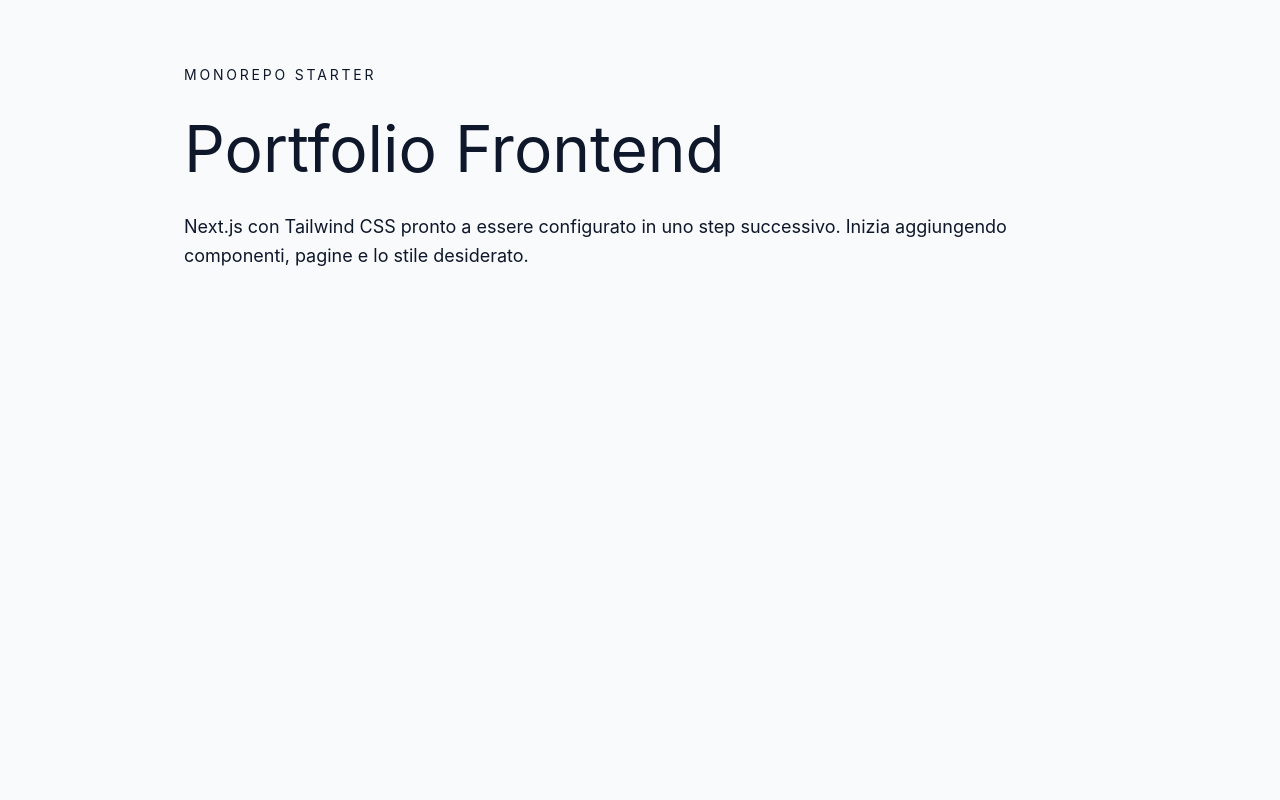
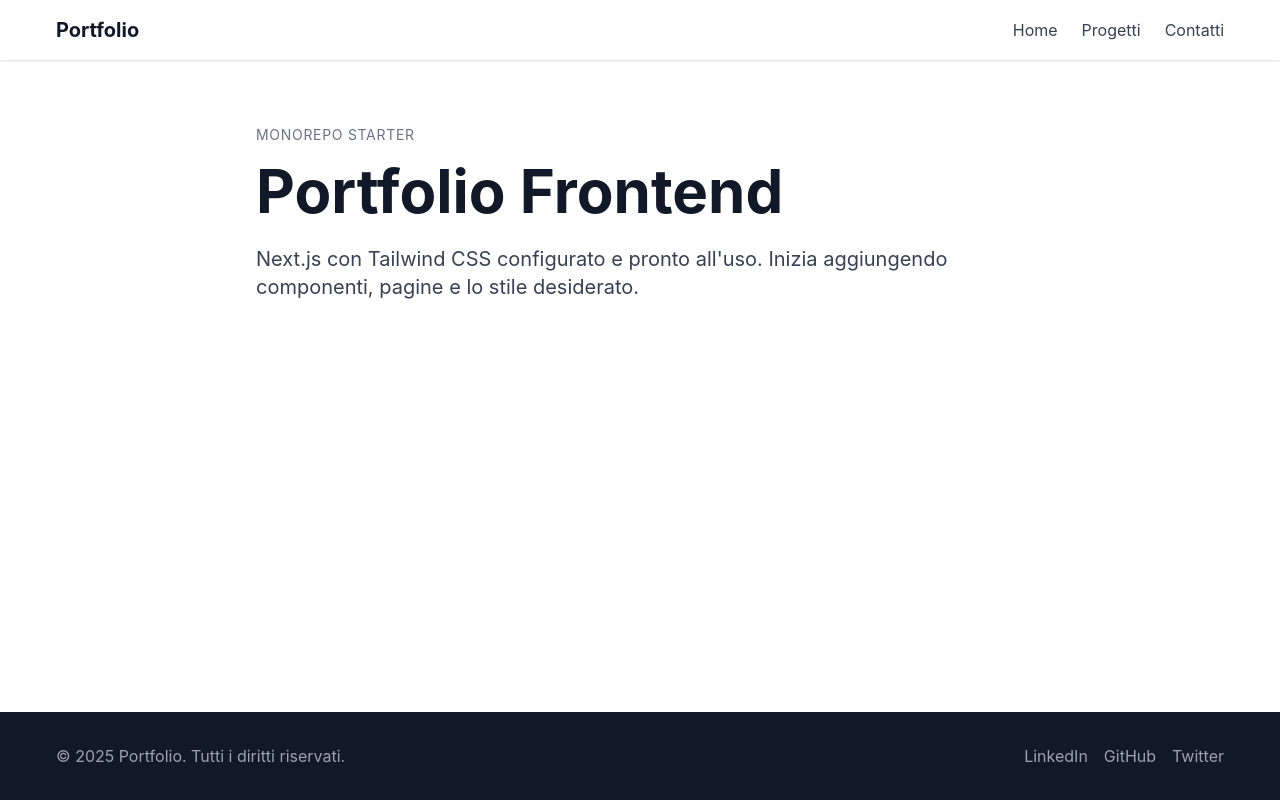
Before and after one commit to danielevassallo99/my-portfolio-test, a Next.js app in the folder frontend/: page / in a window 1280 px wide. Built offline with nearby package versions, Linux system fonts and the light colour scheme.

Commit message:
Task 8: Setup Frontend Next.js e Tailwind CSS

```diff
--- a/frontend/app/globals.css
+++ b/frontend/app/globals.css
@@ -2,17 +2,30 @@
 @tailwind components;
 @tailwind utilities;
 
-:root {
-  font-family: 'Inter', system-ui, -apple-system, BlinkMacSystemFont, 'Segoe UI', sans-serif;
-  color: #0f172a;
-  background-color: #f8fafc;
+@layer base {
+  :root {
+    --color-primary: #3b82f6;
+    --color-secondary: #8b5cf6;
+    --color-accent: #f59e0b;
+  }
+
+  * {
+    @apply box-border;
+  }
+
+  body {
+    @apply m-0 min-h-screen;
+    font-family: 'Inter', system-ui, -apple-system, BlinkMacSystemFont, 'Segoe UI', 'Roboto', 'Oxygen', 'Ubuntu', 'Cantarell', sans-serif;
+  }
+
+  h1, h2, h3, h4, h5, h6 {
+    @apply font-bold;
+  }
 }
 
-* {
-  box-sizing: border-box;
+@layer components {
+  .container {
+    @apply mx-auto px-4;
+    max-width: 1200px;
+  }
 }
-
-body {
-  margin: 0;
-  min-height: 100vh;
-}
--- a/frontend/app/layout.js
+++ b/frontend/app/layout.js
@@ -1,4 +1,6 @@
 import './globals.css';
+import Header from '../components/Header';
+import Footer from '../components/Footer';
 
 export const metadata = {
   title: 'Portfolio',
@@ -7,8 +9,14 @@ export const metadata = {
 
 export default function RootLayout({ children }) {
   return (
-    <html lang="en">
-      <body>{children}</body>
+    <html lang="it">
+      <body className="flex flex-col min-h-screen">
+        <Header />
+        <main className="flex-grow">
+          {children}
+        </main>
+        <Footer />
+      </body>
     </html>
   );
 }
--- a/frontend/app/page.js
+++ b/frontend/app/page.js
@@ -1,16 +1,18 @@
 export default function Home() {
   return (
-    <main style={{ padding: '4rem 1.5rem', maxWidth: 960, margin: '0 auto' }}>
-      <p style={{ textTransform: 'uppercase', letterSpacing: '0.2em', fontSize: 14 }}>
+    <div className="container mx-auto px-4 py-16">
+      <div className="max-w-3xl mx-auto">
+        <p className="uppercase tracking-wider text-sm text-gray-500 mb-4">
           Monorepo Starter
         </p>
-      <h1 style={{ fontSize: 'clamp(2.5rem, 6vw, 4rem)', margin: '1rem 0' }}>
+        <h1 className="text-4xl md:text-5xl lg:text-6xl font-bold text-gray-900 mb-6">
           Portfolio Frontend
         </h1>
-      <p style={{ fontSize: 18, lineHeight: 1.6 }}>
-        Next.js con Tailwind CSS pronto a essere configurato in uno step successivo.
+        <p className="text-lg md:text-xl text-gray-700 leading-relaxed">
+          Next.js con Tailwind CSS configurato e pronto all'uso.
           Inizia aggiungendo componenti, pagine e lo stile desiderato.
         </p>
-    </main>
+      </div>
+    </div>
   );
 }
--- /dev/null
+++ b/frontend/components/Footer.js
@@ -0,0 +1,24 @@
+export default function Footer() {
+  return (
+    <footer className="bg-gray-900 text-white mt-auto">
+      <div className="container mx-auto px-4 py-8">
+        <div className="flex flex-col md:flex-row justify-between items-center">
+          <div className="mb-4 md:mb-0">
+            <p className="text-gray-400">&copy; {new Date().getFullYear()} Portfolio. Tutti i diritti riservati.</p>
+          </div>
+          <div className="flex space-x-4">
+            <a href="#" className="text-gray-400 hover:text-white transition-colors">
+              LinkedIn
+            </a>
+            <a href="#" className="text-gray-400 hover:text-white transition-colors">
+              GitHub
+            </a>
+            <a href="#" className="text-gray-400 hover:text-white transition-colors">
+              Twitter
+            </a>
+          </div>
+        </div>
+      </div>
+    </footer>
+  );
+}
--- /dev/null
+++ b/frontend/components/Header.js
@@ -0,0 +1,30 @@
+export default function Header() {
+  return (
+    <header className="bg-white shadow-sm border-b border-gray-200">
+      <nav className="container mx-auto px-4 py-4">
+        <div className="flex items-center justify-between">
+          <div className="text-xl font-bold text-gray-900">
+            Portfolio
+          </div>
+          <ul className="flex space-x-6">
+            <li>
+              <a href="/" className="text-gray-700 hover:text-gray-900 transition-colors">
+                Home
+              </a>
+            </li>
+            <li>
+              <a href="/projects" className="text-gray-700 hover:text-gray-900 transition-colors">
+                Progetti
+              </a>
+            </li>
+            <li>
+              <a href="/contact" className="text-gray-700 hover:text-gray-900 transition-colors">
+                Contatti
+              </a>
+            </li>
+          </ul>
+        </div>
+      </nav>
+    </header>
+  );
+}
--- a/frontend/tailwind.config.js
+++ b/frontend/tailwind.config.js
@@ -2,10 +2,41 @@
 module.exports = {
   content: [
     './app/**/*.{js,ts,jsx,tsx}',
-    './components/**/*.{js,ts,jsx,tsx}'
+    './components/**/*.{js,ts,jsx,tsx}',
+    './pages/**/*.{js,ts,jsx,tsx}'
   ],
   theme: {
-    extend: {}
+    extend: {
+      colors: {
+        primary: {
+          50: '#eff6ff',
+          100: '#dbeafe',
+          200: '#bfdbfe',
+          300: '#93c5fd',
+          400: '#60a5fa',
+          500: '#3b82f6',
+          600: '#2563eb',
+          700: '#1d4ed8',
+          800: '#1e40af',
+          900: '#1e3a8a',
+        },
+        secondary: {
+          50: '#faf5ff',
+          100: '#f3e8ff',
+          200: '#e9d5ff',
+          300: '#d8b4fe',
+          400: '#c084fc',
+          500: '#a855f7',
+          600: '#9333ea',
+          700: '#7e22ce',
+          800: '#6b21a8',
+          900: '#581c87',
+        },
+      },
+      fontFamily: {
+        sans: ['Inter', 'system-ui', '-apple-system', 'BlinkMacSystemFont', 'Segoe UI', 'Roboto', 'sans-serif'],
+      },
+    },
   },
-  plugins: []
+  plugins: [],
 };
```
Also changed, not shown: 1 other file (tests, documents, lock files or other folders). Lines whose indentation alone changed are shown as unchanged.
